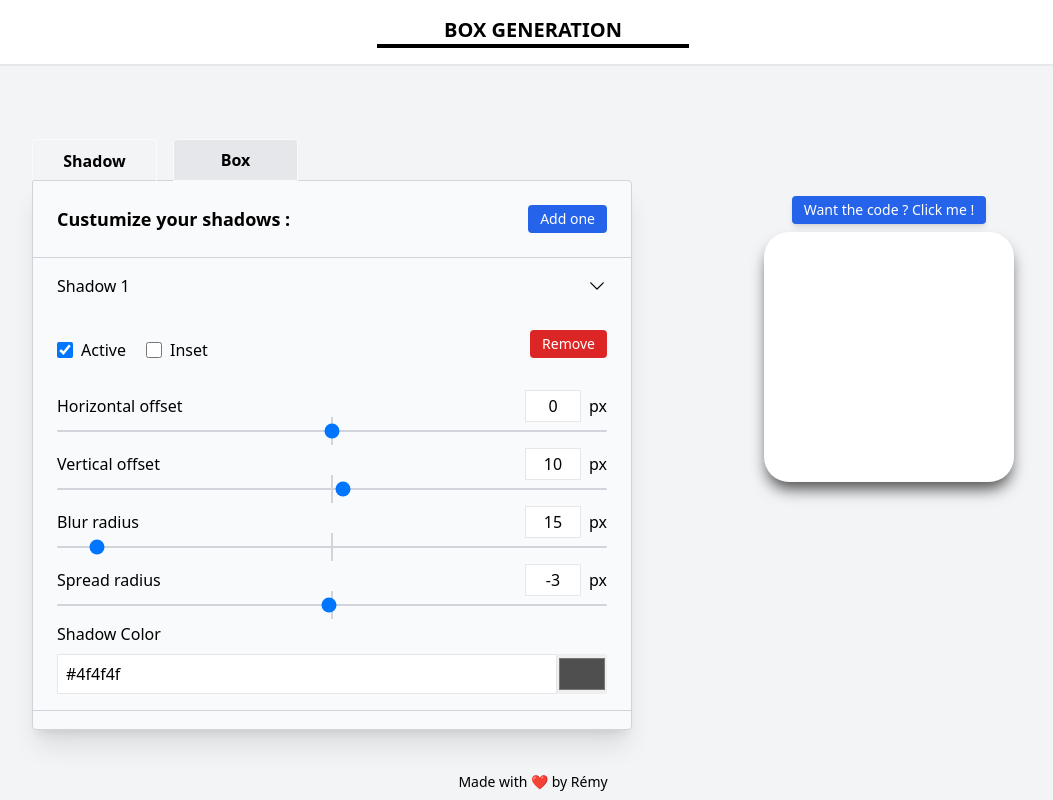
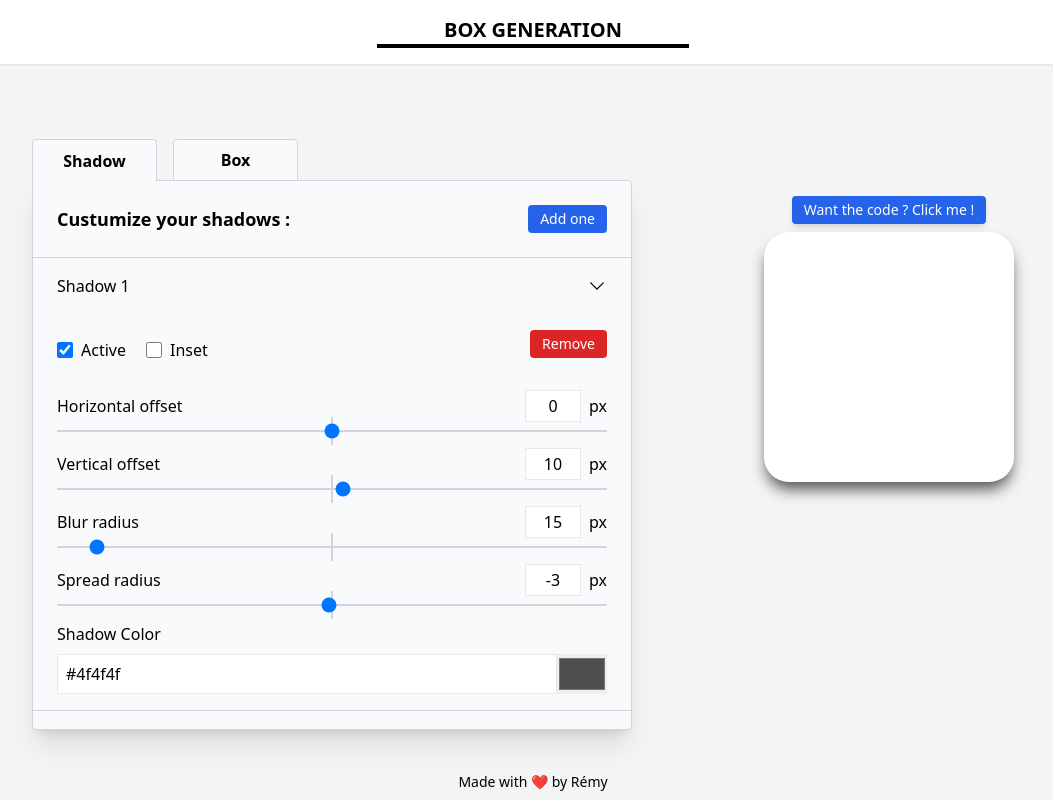
Before and after one commit to https-remy/PMP-React_Box_Generation, a React (Vite) app: page / in a window 1280 px wide. Shown: the whole page, without its empty margins (107-1160 px from the left). Built offline with nearby package versions, Linux system fonts and the light colour scheme.

Commit message:
final one v4

```diff
--- a/src/layouts/Settings.jsx
+++ b/src/layouts/Settings.jsx
@@ -16,7 +16,7 @@ export default function Settings() {
                 {tabsList.map((tab, index) => (
                     <button
                         key={index}
-                        className={`min-w-[125px] font-bold py-2 px-3 mr-4 rounded-t border-t border-x border-gray-50 ${
+                        className={`min-w-[125px] font-bold py-2 px-3 mr-4 rounded-t border-t border-x border-gray-300 bg-gray-50 ${
                             tabs !== index ? "border-b bg-gray-200 hover:bg-slate-50" : ""
                         }`}
                         onClick={() => setTabs(index)}
```
